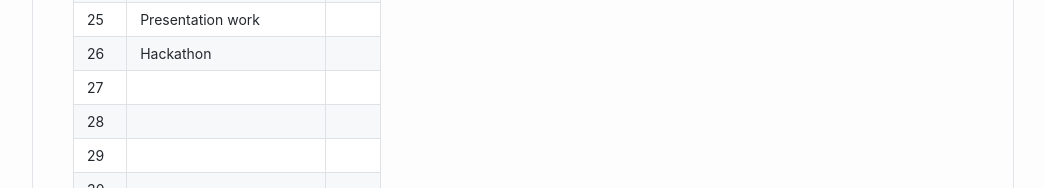
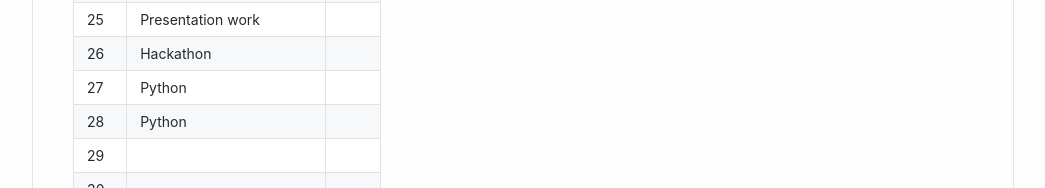
Before and after one commit to FOSS-Community/progress-tracker, a website: page dist/Devanshu.html in a window 1280 px wide. Shown: the part 1014-1202 px from the top of the page, without its empty margins (117-1162 px from the left). Drawn offline with Linux system fonts and the light colour scheme.

Commit message:
Update Devanshu.html

```diff
--- a/dist/Devanshu.html
+++ b/dist/Devanshu.html
@@ -353,12 +353,12 @@ h3 {
 </tr>
 <tr>
 <td>27</td>
-<td></td>
+<td>Python </td>
 <td></td>
 </tr>
 <tr>
 <td>28</td>
-<td> </td>
+<td>Python </td>
 <td></td>
 </tr>
 <tr>
```
